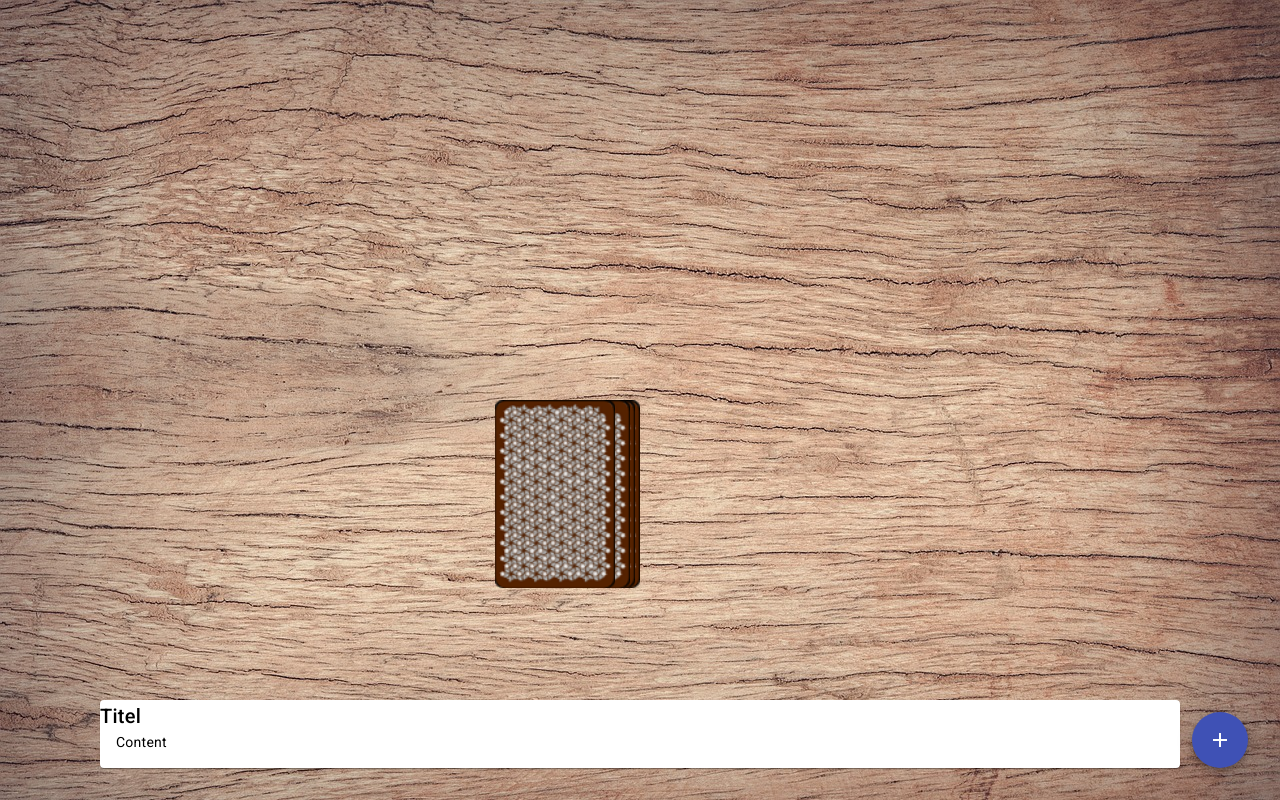
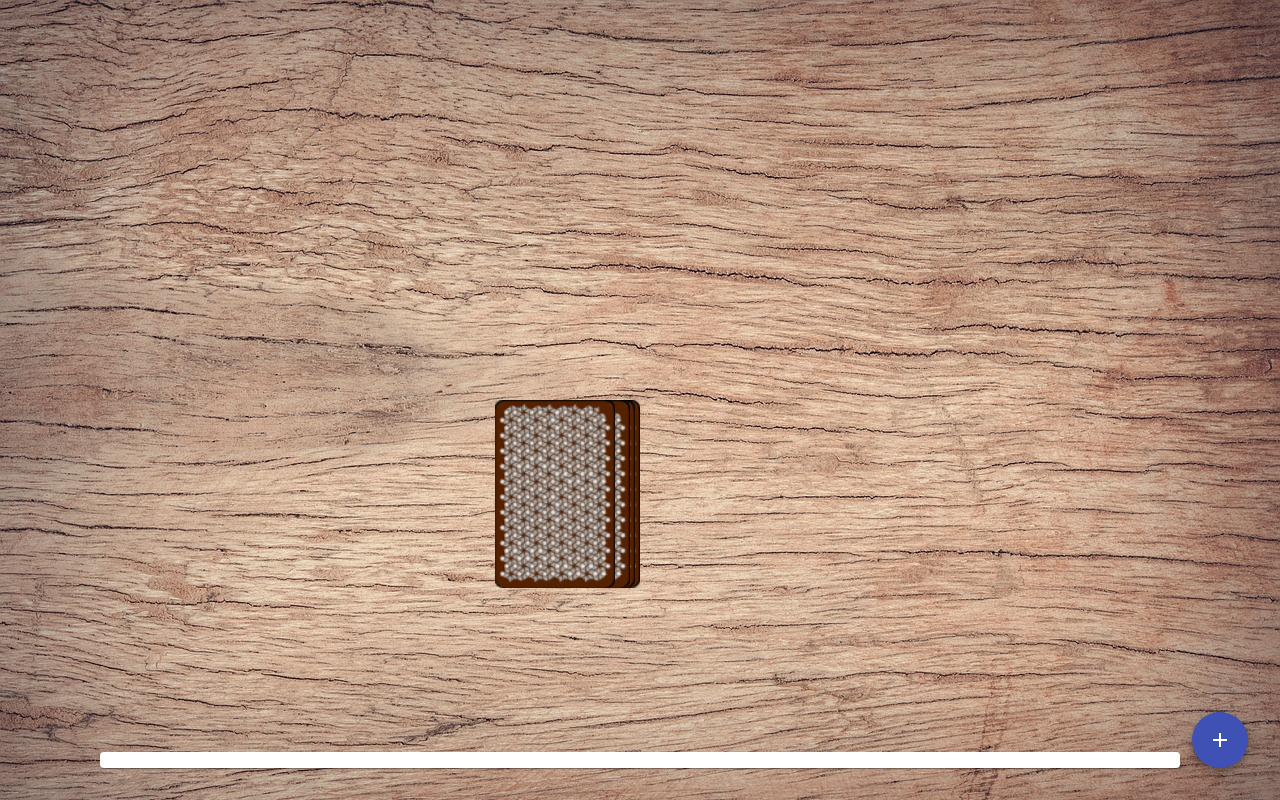
Before and after one commit to ShawnKastner/RingOfFire, an Angular app: page /game in a window 1280 px wide. Built offline with nearby package versions, Linux system fonts and the light colour scheme.

Commit message:
added game title, description and currentPlayer active

```diff
--- a/src/app/game-info/game-info.component.html
+++ b/src/app/game-info/game-info.component.html
@@ -1,5 +1,5 @@
 <mat-card>
-    <mat-card-title>Titel</mat-card-title>
+    <mat-card-title>{{ title }}</mat-card-title>
 
-    <mat-card-content>Content</mat-card-content>
+    <mat-card-content>{{ description }}</mat-card-content>
 </mat-card>
--- a/src/app/game-info/game-info.component.ts
+++ b/src/app/game-info/game-info.component.ts
@@ -1,10 +1,38 @@
-import { Component } from '@angular/core';
+import { Component, Input, OnChanges } from '@angular/core';
 
 @Component({
   selector: 'app-game-info',
   templateUrl: './game-info.component.html',
   styleUrls: ['./game-info.component.scss']
 })
-export class GameInfoComponent {
+export class GameInfoComponent implements OnChanges{
+
+  cardAction = [
+    { title: 'Waterfall', description: 'Everyone has to start drinking at the same time. As soon as player 1 stops drinking, player 2 may stop drinking. Player 3 may stop as soon as player 2 stops drinking, and so on.' },
+    { title: 'You', description: 'You decide who drinks' },
+    { title: 'Me', description: 'Congrats! Drink a shot!' },
+    { title: 'Category', description: 'Come up with a category (e.g. Colors). Each player must enumerate one item from the category.' },
+    { title: 'Bust a jive', description: 'Player 1 makes a dance move. Player 2 repeats the dance move and adds a second one. ' },
+    { title: 'Chicks', description: 'All girls drink.' },
+    { title: 'Heaven', description: 'Put your hands up! The last player drinks!' },
+    { title: 'Mate', description: 'Pick a mate. Your mate must always drink when you drink and the other way around.' },
+    { title: 'Thumbmaster', description: 'Touch the tabletop with your thumb. The last player to touch the table must take a sip.' },
+    { title: 'Men', description: 'All men drink.' },
+    { title: 'Quizmaster', description: 'The person who draws a jack may make up a new rule of the game that applies until the end of the game. The rule may not override any others.' },
+    { title: 'Never have i ever...', description: 'Say something you nnever did. Everyone who did it has to drink.' },
+    { title: 'Rule', description: 'Make a rule. Everyone needs to drink when he breaks the rule.' },
+  ];
+
+  title = '';
+  description = '';
+  @Input() card!: string;
+
+  ngOnChanges(): void {
+    if(this.card) {
+      let cardNumber = +this.card.split('_')[1];
+      this.title = this.cardAction[cardNumber - 1].title;
+      this.description = this.cardAction[cardNumber - 1].description;
+    }
+  }
 
 }
--- a/src/app/game/game.component.html
+++ b/src/app/game/game.component.html
@@ -20,7 +20,7 @@
     </div>
 </div>
 
-<app-game-info class="pinBottom"></app-game-info>
+<app-game-info [card]="currentCard" class="pinBottom"></app-game-info>
 
 <button mat-fab color="primary" (click)="openDialog()" class="addBtn">
     <mat-icon>add</mat-icon>
--- a/src/app/game/game.component.ts
+++ b/src/app/game/game.component.ts
@@ -27,6 +27,9 @@ export class GameComponent implements OnInit {
     if (!this.pickCardAnimation) {
       this.currentCard = this.game.stack.pop() || '';
       this.pickCardAnimation = true;
+
+      this.game.currentPlayer++;
+      this.game.currentPlayer = this.game.currentPlayer % this.game.players.length;
       setTimeout(() => {
         this.game.playedCards.push(this.currentCard);
         this.pickCardAnimation = false;
```
